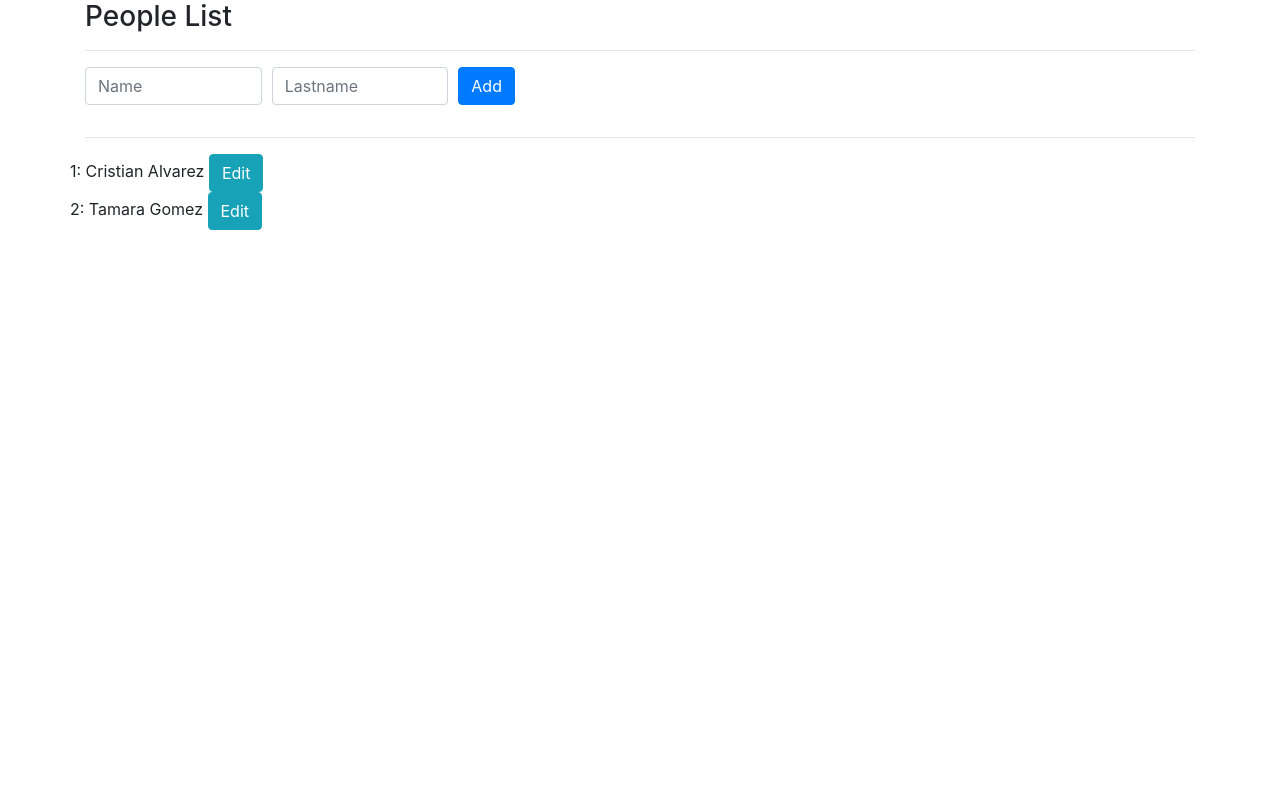
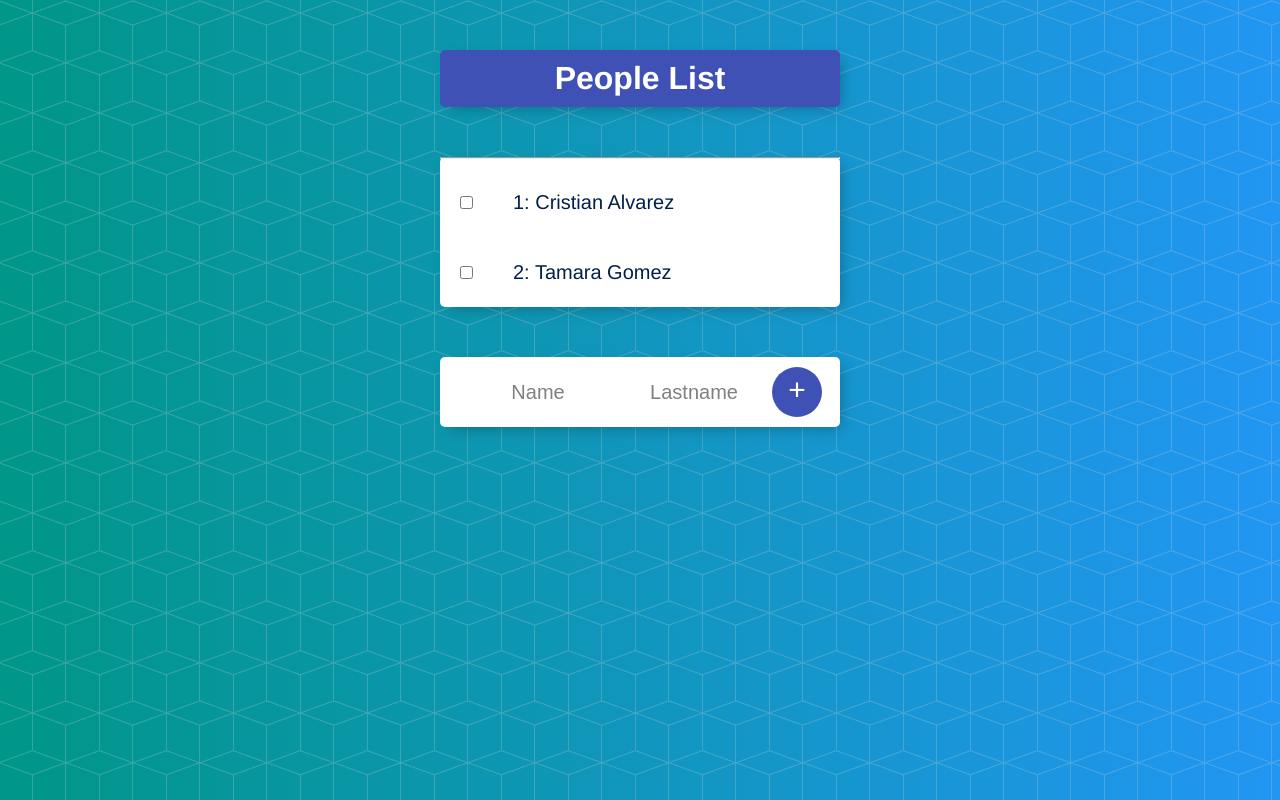
Before and after one commit to calvarezrodriguez/learningAngular, an Angular app: page / in a window 1280 px wide. Shown: the top 800 px of the page. Built offline with nearby package versions, Linux system fonts and the light colour scheme.

Commit message:
Incorporate styles and assets

```diff
--- a/angular.json
+++ b/angular.json
@@ -21,13 +21,9 @@
             "aot": true,
             "assets": ["src/favicon.ico", "src/assets"],
             "styles": [
-              "src/styles.css",
-              "node_modules/bootstrap/dist/css/bootstrap.min.css"
+              "src/styles.css"
             ],
             "scripts": [
-              "node_modules/jquery/dist/jquery.slim.min.js",
-              "node_modules/popper.js/dist/umd/popper.min.js",
-              "node_modules/bootstrap/dist/js/bootstrap.min.js"
             ]
           },
           "configurations": {
--- a/src/app/LoggingService.service.ts
+++ b/src/app/LoggingService.service.ts
@@ -1,4 +1,3 @@
-//This is used to send information in console
 export class LoggingService {
   sendConsoleMessage(message: string) {
     console.log(message);
--- a/src/app/app.component.html
+++ b/src/app/app.component.html
@@ -1,11 +1,7 @@
-<div class="container">
-  <div class="col-xs-12">
-    <h3>
-      {{ title }}
-    </h3>
-  </div>
-  <hr />
-  <app-form></app-form>
+<div class="box" id="heading">
+  <h1>{{ title }}</h1>
+</div>
+<div class="box">
   <hr />
   <app-person
     *ngFor="let personElement of people; let i = index"
@@ -13,3 +9,6 @@
     [indice]="i"
   ></app-person>
 </div>
+<div class="box">
+  <app-form></app-form>
+</div>
--- a/src/app/app.module.ts
+++ b/src/app/app.module.ts
@@ -18,7 +18,6 @@ import { PeopleService } from './people.service';
     BrowserModule,
     FormsModule
   ],
-  //We import the services to use in our program
   providers: [LoggingService,PeopleService],
   bootstrap: [AppComponent]
 })
--- a/src/app/form/form.component.html
+++ b/src/app/form/form.component.html
@@ -1,27 +1,11 @@
-<form class="form-row">
-  <div class="form-group col-md-2">
-    <label for="name" class="sr-only">Name</label>
-    <input
-      type="text"
-      name="name"
-      placeholder="Name"
-      class="form-control"
-      #inputName
-    />
-  </div>
-  <div class="form-group col-md-2">
-    <label for="lastname" class="sr-only">Lastname</label>
+<form class="item">
+  <input type="text" name="name" placeholder="Name" [(ngModel)]="inputName" />
   <input
     type="text"
     name="lastname"
     placeholder="Lastname"
     class="form-control"
-      #inputLastname
+    [(ngModel)]="inputLastname"
   />
-  </div>
-  <div class="col">
-    <button type="submit" class="btn btn-primary" (click)="onAddPerson()">
-      Add
-    </button>
-  </div>
+  <button type="submit" (click)="onAddPerson()">+</button>
 </form>
--- a/src/app/form/form.component.ts
+++ b/src/app/form/form.component.ts
@@ -1,8 +1,6 @@
 import {
   Component,
   OnInit,
-  // Output,
-  // EventEmitter,
   ViewChild,
   ElementRef,
 } from '@angular/core';
@@ -16,13 +14,10 @@ import { PeopleService } from '../people.service';
   styleUrls: ['./form.component.css'],
 })
 export class FormComponent implements OnInit {
-  // @Output() createdPerson = new EventEmitter<Person>();
-  // inputName: string;
-  // inputLastname: string;
-
-  //Catch easy information
-  @ViewChild('inputName') inputName: ElementRef;
-  @ViewChild('inputLastname') inputLastname: ElementRef;
+  inputName: string;
+  inputLastname: string;
+  // @ViewChild('inputName') inputName: ElementRef;
+  // @ViewChild('inputLastname') inputLastname: ElementRef;
 
   constructor(
     private logginService: LoggingService,
@@ -37,16 +32,9 @@ export class FormComponent implements OnInit {
 
   onAddPerson() {
     let person1 = new Person(
-      this.inputName.nativeElement.value,
-      this.inputLastname.nativeElement.value
+      this.inputName,
+      this.inputLastname
     );
-    // this.logginService.sendConsoleMessage(
-    //   'We send person with name: ' +
-    //     person1.name +
-    //     ', and Lastname: ' +
-    //     person1.lastname
-    // );
-    // this.createdPerson.emit(person1);
     this.peopleService.addPerson(person1);
   }
 }
--- a/src/app/people.service.ts
+++ b/src/app/people.service.ts
@@ -1,11 +1,9 @@
-// This service is used to create and add persons in an array
 import { Person } from './people.model';
 import { LoggingService } from './LoggingService.service';
 import { Injectable, EventEmitter } from '@angular/core';
 
 @Injectable()
 export class PeopleService {
-  //Generate examples
   people: Person[] = [
     new Person('Cristian', 'Alvarez'),
     new Person('Tamara', 'Gomez'),
--- a/src/app/person/person.component.html
+++ b/src/app/person/person.component.html
@@ -1,10 +1,4 @@
-<div class="row">
-  <div class="col-xs-12">
-    <div>
-      {{ indice + 1 }}: {{ person.name }} {{ person.lastname }}
-      <button type="submit" class="btn btn-info" (click)="sendGreetings()">
-        Edit
-      </button>
-    </div>
-  </div>
+<div class="item">
+  <input type="checkbox" (click)="sendGreetings()" />
+  <p>{{ indice + 1 }}: {{ person.name }} {{ person.lastname }}</p>
 </div>
--- a/src/styles.css
+++ b/src/styles.css
@@ -1 +1,89 @@
-/* You can add global styles to this file, and also import other style files */
+html {
+  background-color: #2196f3;
+  min-height: 1000px;
+  font-family: "helvetica neue";
+  background: url(./assets/bg-pattern.png), #2196f3;
+  background: url(./assets/bg-pattern.png),
+    -webkit-gradient(linear, right top, left top, from(#2196f3), to(#009688));
+  background: url(./assets/bg-pattern.png),
+    linear-gradient(to left, #2196f3, #009688);
+}
+
+h1 {
+  color: #fff;
+  padding: 10px;
+}
+
+.box {
+  max-width: 400px;
+  margin: 50px auto;
+  background: white;
+  border-radius: 5px;
+  box-shadow: 5px 5px 15px -5px rgba(0, 0, 0, 0.3);
+}
+
+#heading {
+  background-color: #3f51b5;
+  text-align: center;
+}
+
+.item {
+  min-height: 70px;
+  display: flex;
+  align-items: center;
+  border-bottom: 1px solid #f1f1f1;
+}
+
+.item:last-child {
+  border-bottom: 0;
+}
+
+input[type="checkbox"] {
+  margin: 20px;
+}
+
+p {
+  margin: 0;
+  padding: 20px;
+  font-size: 20px;
+  font-weight: 200;
+  color: #00204a;
+}
+
+form {
+  text-align: center;
+  margin-left: 20px;
+}
+
+button {
+  min-height: 50px;
+  width: 50px;
+  border-radius: 50%;
+  border-color: transparent;
+  background-color: #3f51b5;
+  color: #fff;
+  font-size: 30px;
+  padding-bottom: 6px;
+  border-width: 0;
+}
+
+input[type="text"] {
+  text-align: center;
+  height: 60px;
+  top: 10px;
+  border: none;
+  background: transparent;
+  font-size: 20px;
+  font-weight: 200;
+  width: 40%;
+}
+
+input[type="text"]:focus {
+  outline: none;
+  box-shadow: inset 0 -3px 0 0 #3f51b5;
+}
+
+::placeholder {
+  color: grey;
+  opacity: 1;
+}
```
Also changed, not shown: src/app/app.component.ts (+0 -12 lines), src/app/people.model.ts (+0 -8 lines), src/assets/bg-pattern.png (added). Lines whose indentation alone changed are shown as unchanged.
